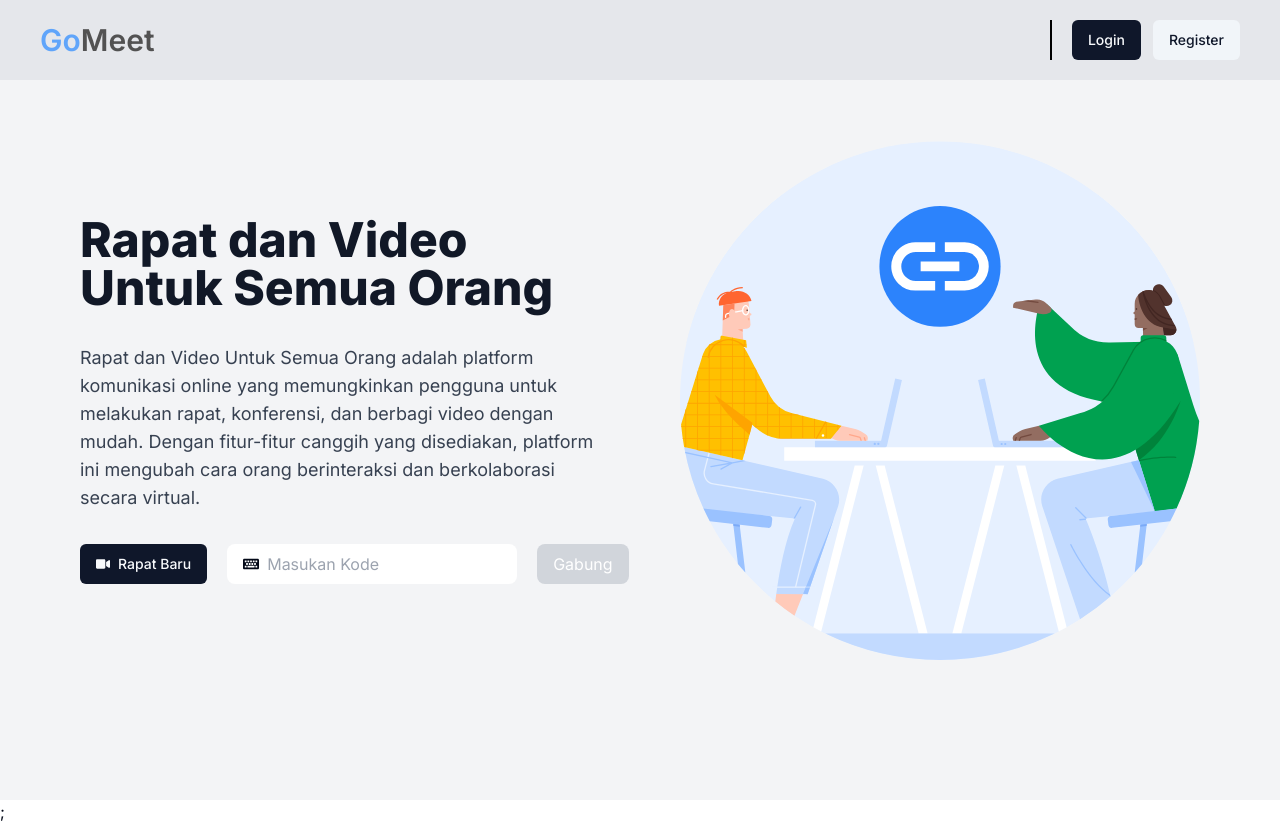
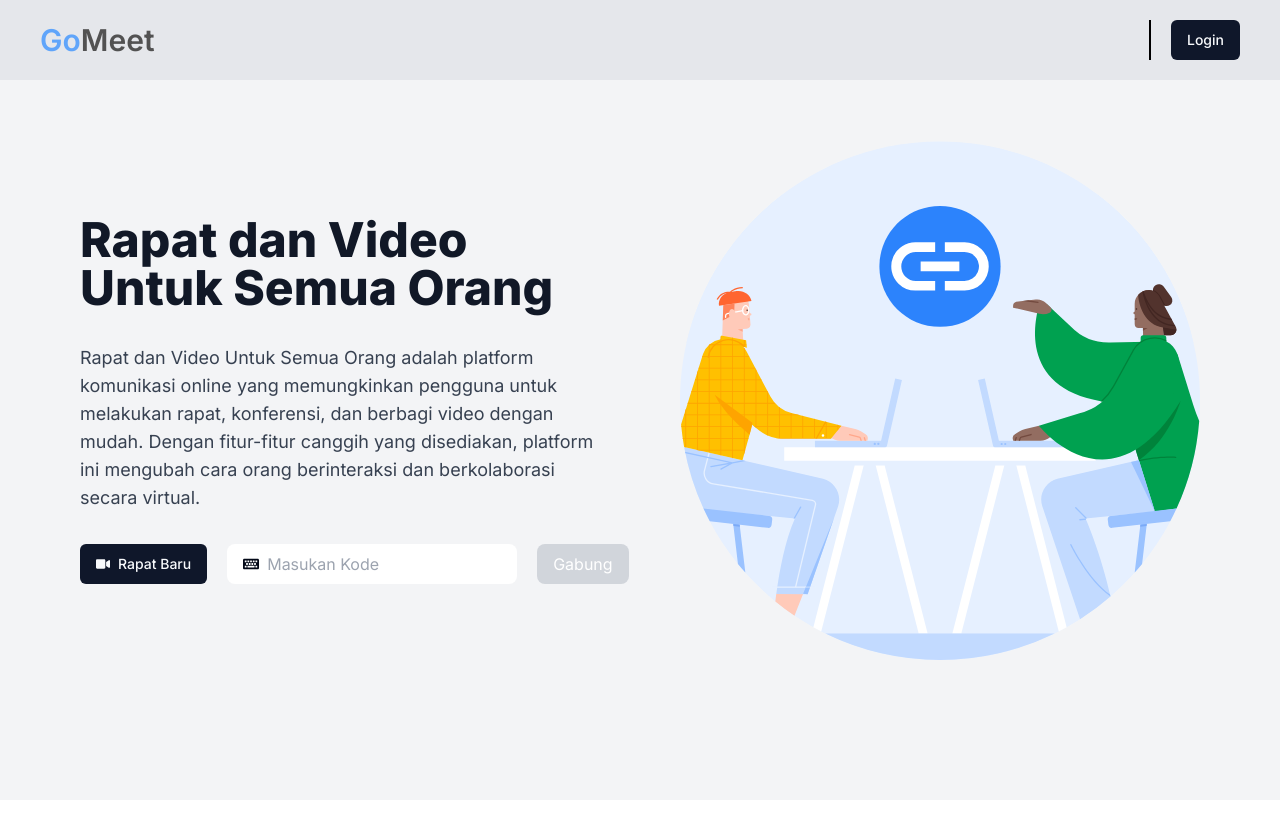
Before and after one commit to arthagp/assessment-loyal, a Next.js app: page / in a window 1280 px wide. After the commit the page ends 800 px from the top, so only its background shows below. Built offline with nearby package versions, Linux system fonts and the light colour scheme; no server answers.

Commit message:
added handle login and logout

```diff
--- a/src/app/page.tsx
+++ b/src/app/page.tsx
@@ -5,7 +5,7 @@
   return (
     <>
       <Navbar />
-      <Dashboard />;
+      <Dashboard />
     </>
   );
 }
--- a/src/components/common/Navbar.tsx
+++ b/src/components/common/Navbar.tsx
@@ -6,6 +6,7 @@
 import Link from "next/link";
 import { verifyToken } from "@/api/fetch";
 import { AxiosResponse } from "axios";
+import { useRouter } from "next/navigation";
 
 interface AuthUser {
   username: string;
@@ -19,6 +20,8 @@
 
   const [authUser, setAuthUser] = useState<AuthUser | null>(null);
 
+  const router = useRouter();
+
   const handleAuthUser = async () => {
     try {
       const response: AxiosResponse<AuthUser> | undefined = await verifyToken();
@@ -28,6 +31,15 @@
     } catch (error) {
       console.log(error);
     }
+  };
+
+  const routeLogin = () => {
+    router.push("/login");
+  };
+
+  const handleLogout = () => {
+    localStorage.removeItem("token");
+    router.push("/login");
   };
 
   // console.log(authUser);
@@ -52,13 +64,16 @@
               <AvatarImage src="https://github.com/shadcn.png" />
               <AvatarFallback>AGP</AvatarFallback>
             </Avatar>
+            {/* Garis vertikal */}
           </>
         )}
-        {/* Garis vertikal */}
         <span className="h-10 w-[2px] bg-black"></span>
         <div className="flex gap-3">
-          <Button>Login</Button>
-          <Button variant={"secondary"}>Register</Button>
+          {authUser ? (
+            <Button onClick={handleLogout}>Logout</Button>
+          ) : (
+            <Button onClick={routeLogin}>Login</Button>
+          )}
         </div>
       </div>
     </div>
```
